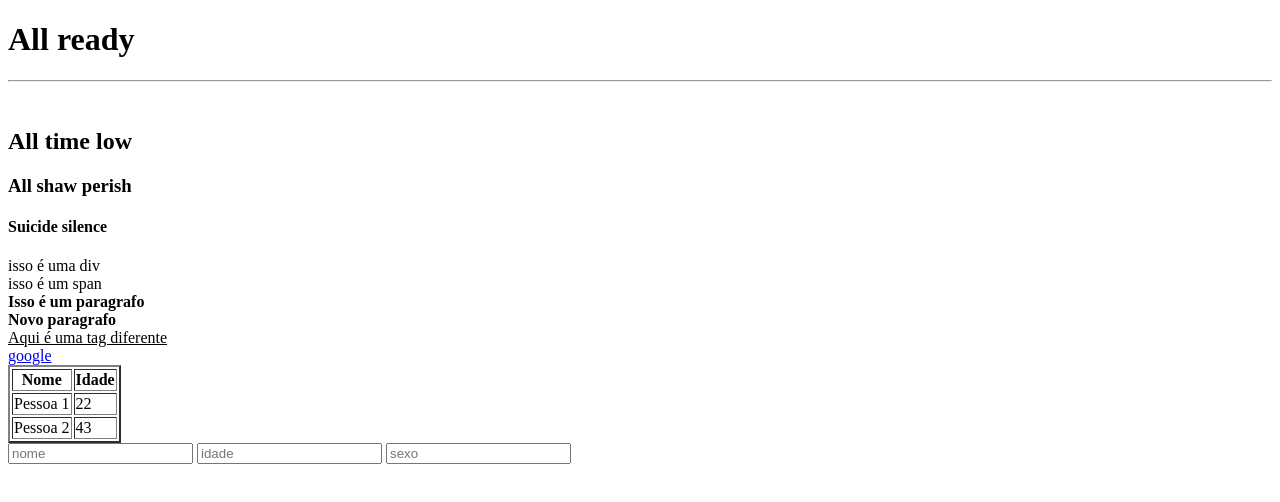
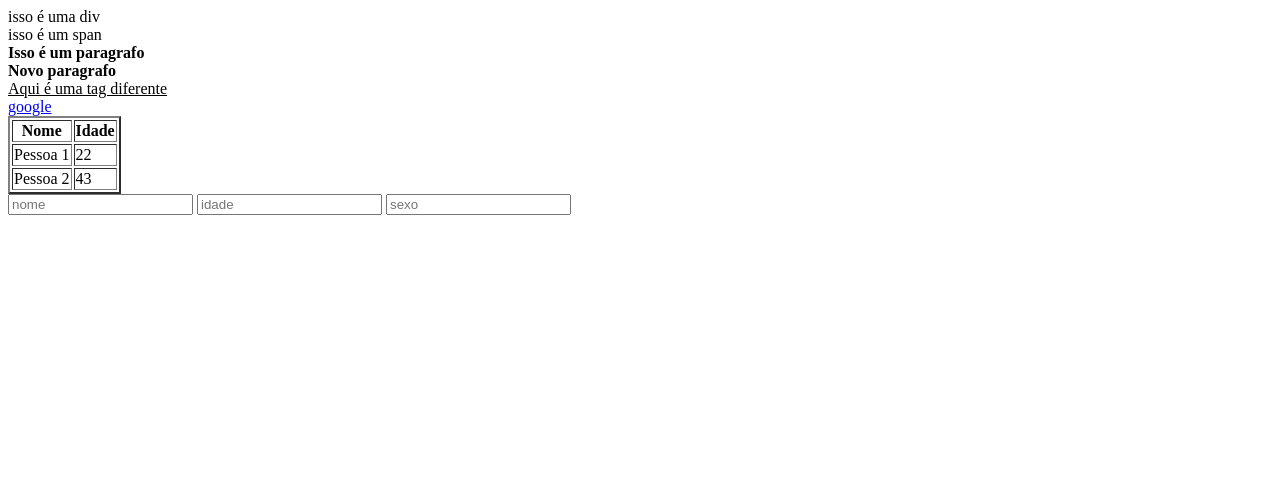
Before and after one commit to Rodolfo-ss/estudosCSS, a website with bundled scripts: page index.html in a window 1280 px wide. Built offline with nearby package versions, Linux system fonts and the light colour scheme.

Commit message:
Update index.html

```diff
--- a/index.html
+++ b/index.html
@@ -5,16 +5,11 @@
     <meta charset="UTF-8">
     <meta name="viewport" content="width=device-width, initial-scale=1.0">
     <link rel="stylesheet" href="style.css">
-    <title>Aula 1 Ada Tech</title>
+    <title>Meus estudos HTML</title>
 </head>
 
 <body>
-    <h1>All ready</h1>
-    <hr>
-    <br>
-    <h2>All time low</h2>
-    <h3>All shaw perish</h3>
-    <h4>Suicide silence</h4>
+
     <!-- A div é um bloco -->
 
     <div>isso é uma div</div>
```
